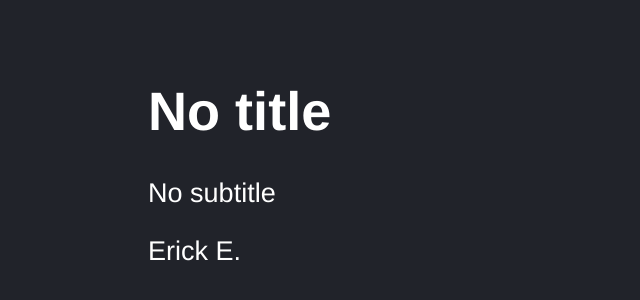
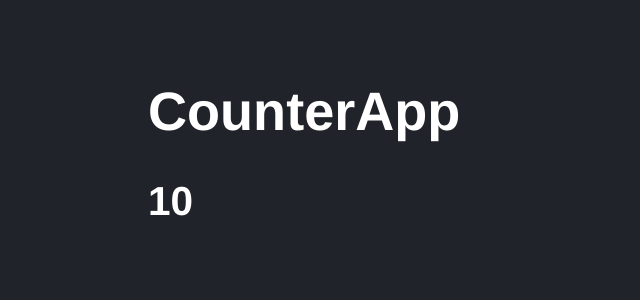
Before and after one commit to erickestradapj/react-counter-app, a React (Vite) app: page / in a window 1280 px wide. Shown: the part 104-404 px from the top of the page, without its empty margins (0-640 px from the left). Built offline with nearby package versions, Linux system fonts and the light colour scheme.

Commit message:
feat: assignment - component CounterApp

```diff
--- /dev/null
+++ b/src/CounterApp.jsx
@@ -0,0 +1,14 @@
+import PropTypes from 'prop-types';
+
+export const CounterApp = ({ value }) => {
+   return (
+      <>
+         <h1>CounterApp</h1>
+         <h2>{value}</h2>
+      </>
+   );
+};
+
+CounterApp.propTypes = {
+   value: PropTypes.number.isRequired,
+};
--- a/src/main.jsx
+++ b/src/main.jsx
@@ -1,11 +1,11 @@
 import React from 'react';
 import ReactDOM from 'react-dom/client';
-import { FirstApp } from './FirstApp';
+import { CounterApp } from './CounterApp';
 
 import './styles.css';
 
 ReactDOM.createRoot(document.getElementById('root')).render(
    <React.StrictMode>
-      <FirstApp />
+      <CounterApp value={10} />
    </React.StrictMode>
 );
```
